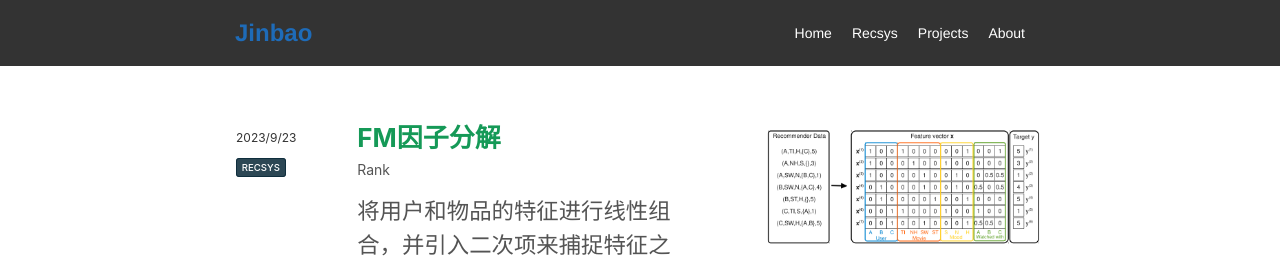
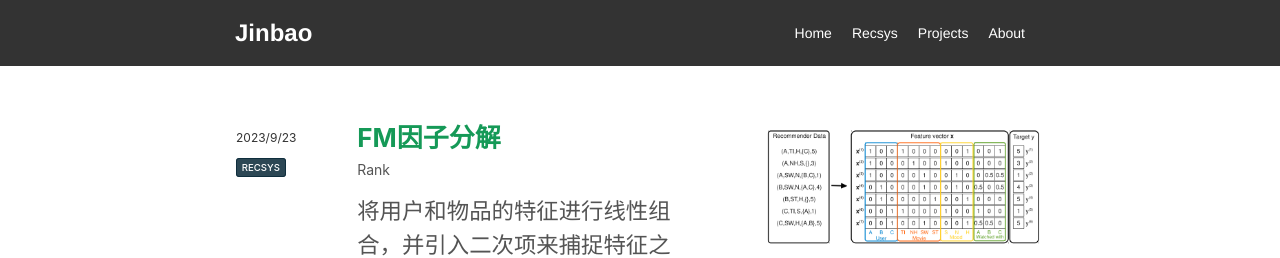
Before and after one commit to JinbaoSite/jinbaosite.github.io, a Jekyll site: the page built from index.html, in a window 1280 px wide. Shown: the top 258 px of the page. Built offline with Jekyll 4.4.1, drawn with Linux system fonts in a browser that asks for light colours.

Commit message:
Update header.css

```diff
--- a/assets/css/header.css
+++ b/assets/css/header.css
@@ -20,6 +20,10 @@
         .logo {
             font-size: 24px;
             font-weight: bold;
+        }
+        .logo a {
+            color: white;
+            text-decoration: none;
         }
 
         /* 导航链接列表 */
```
Lines whose indentation alone changed are shown as unchanged.
